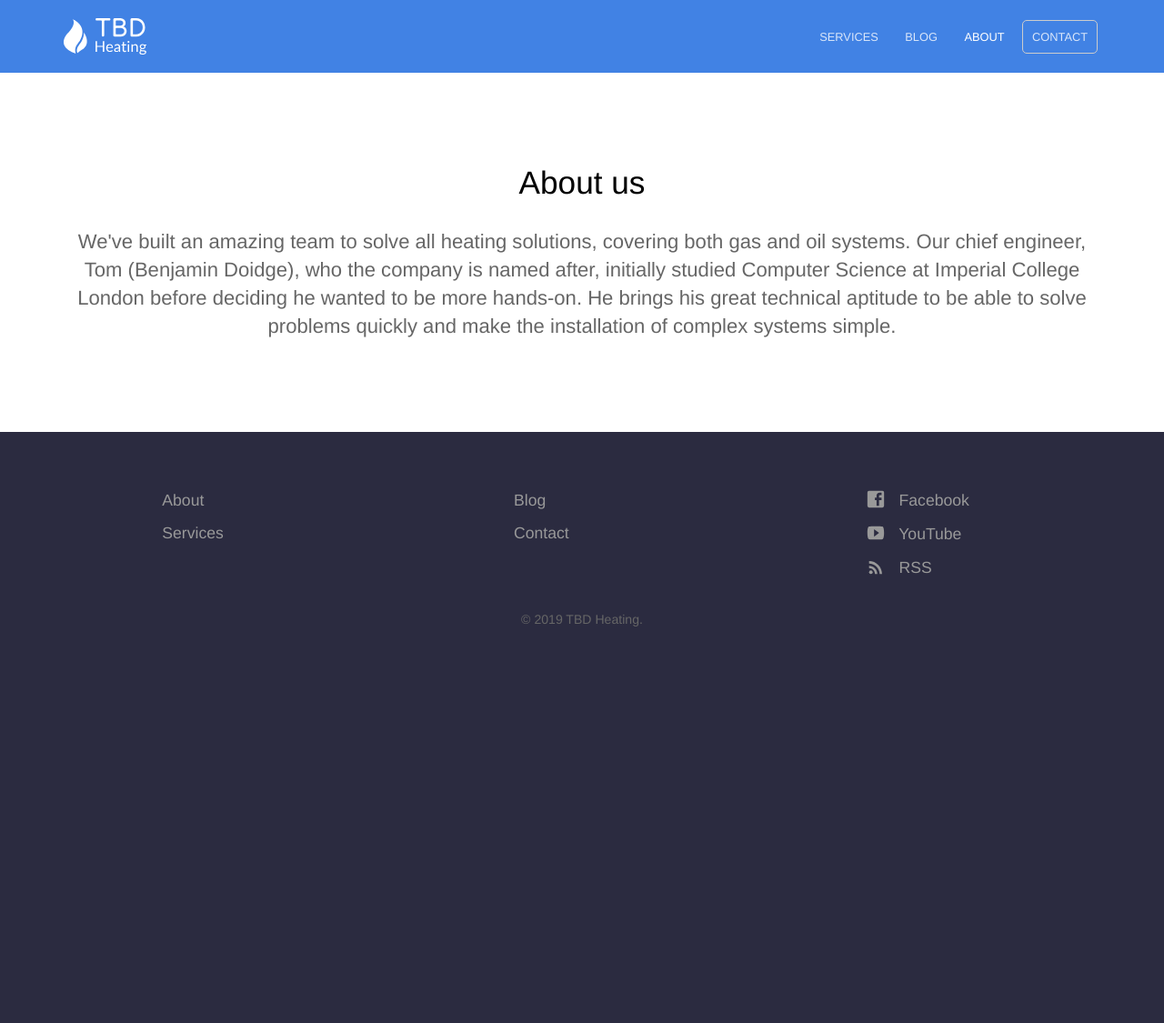
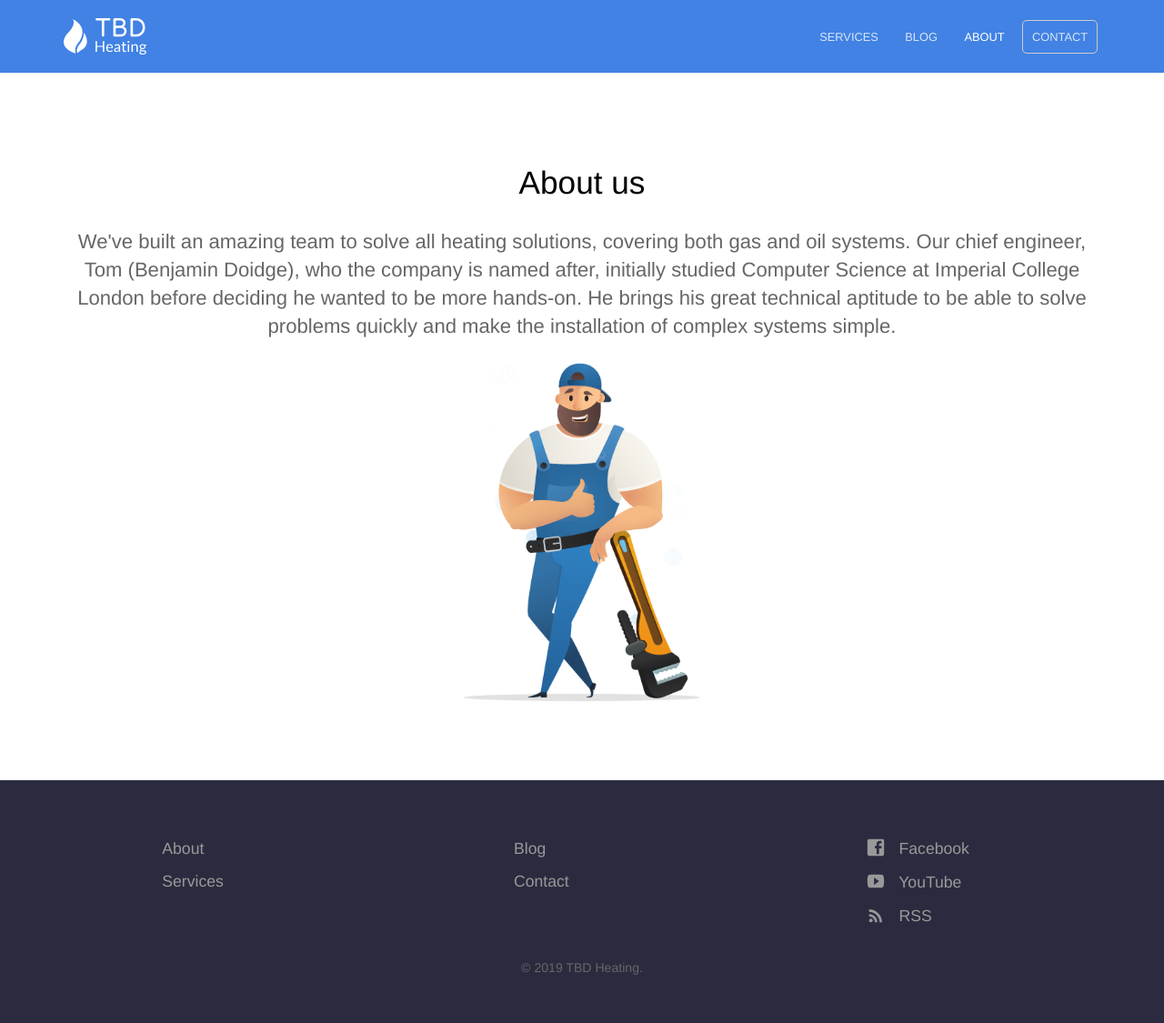
Before and after one commit to samdoidge/tbdheating.com, a Jekyll site: the page built from about.html, in a window 1280 px wide. Shown: the whole page at 91% size. Built offline with Jekyll 4.4.1, drawn with Linux system fonts in a browser that asks for light colours; before the commit the page ends 900 px from its top, so only the background shows below that.

Commit message:
happy gas engineer

```diff
--- a/_sass/layout.scss
+++ b/_sass/layout.scss
@@ -146,6 +146,11 @@ blockquote:before {
 	text-align: center;
 }
 
+.center-image {
+    display: block;
+    margin: auto;
+}
+
 .editor-link {
  	display: none;
 	margin-top: 0;
--- a/about.html
+++ b/about.html
@@ -2,4 +2,5 @@
 title: About us
 description: We've built an amazing team to solve all heating solutions, covering both gas and oil systems. Our chief engineer, Tom (Benjamin Doidge), who the company is named after, initially studied Computer Science at Imperial College London before deciding he wanted to be more hands-on. He brings his great technical aptitude to be able to solve problems quickly and make the installation of complex systems simple.
 ---
-<p class="editor-link" style="text-align: center;"><a href="cloudcannon:collections/_staff_members/" class="btn"><strong>&#9998;</strong> Manage Staff members</a></p>
+
+<img class="center-image" style="max-width:260px;" src="{{ site.baseurl }}/images/happy-gas-engineer-2.png" alt="Gas engineer with thumbs up" />
```
Also changed, not shown: images/happy-gas-engineer-2.png (added), 5 other files.
